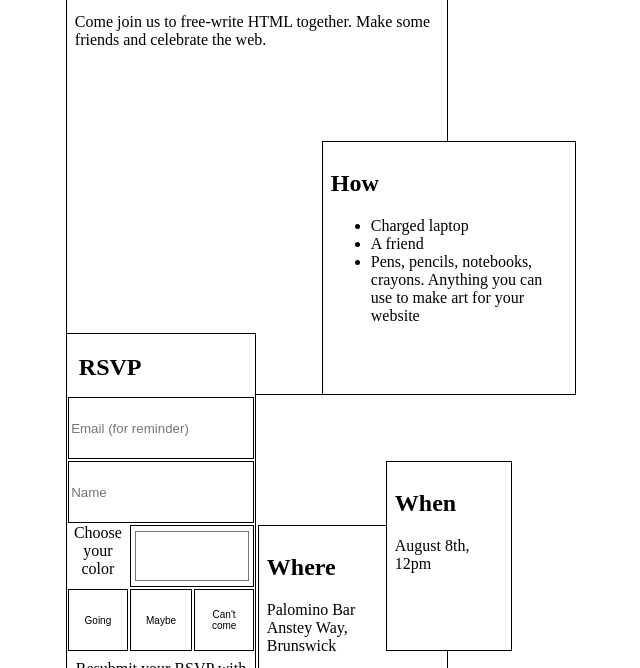
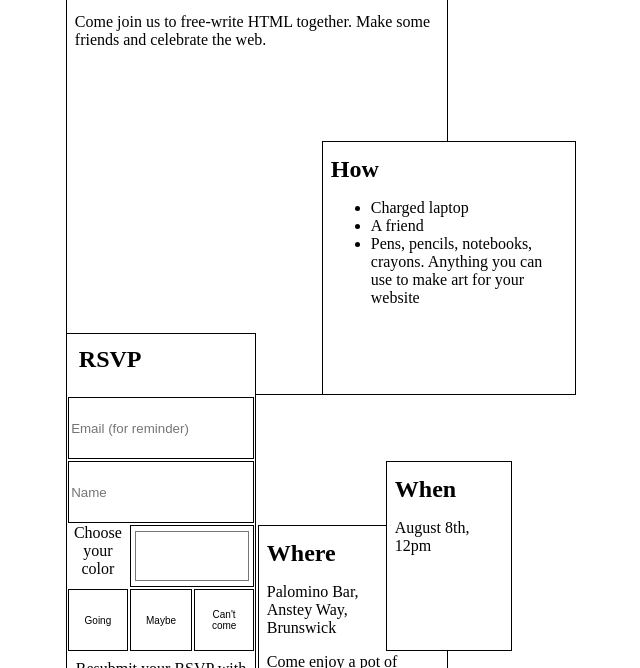
Before and after one commit to avavuvu/htmlday2026, a plain HTML site: page index.html in a window 1280 px wide. Shown: the part 124-792 px from the top of the page, without its empty margins (319-959 px from the left). Drawn offline with Linux system fonts and the light colour scheme; no server answers.

Commit message:
fixed h2 padding

```diff
--- a/index.html
+++ b/index.html
@@ -101,6 +101,10 @@
                 align-items: center;
                 margin: 0;
                 padding: 0;
+            }
+
+            h2 {
+            margin: 0.25em 0;
             }
 
             main {
@@ -226,7 +230,7 @@
                     h2 {
                         grid-column: 1 / 4;
                         text-align: left;
-                        padding: 0 0.5em;
+                        padding: 0.25em 0.5em;
                     }
 
                     & .explanation {
@@ -278,7 +282,7 @@
 
             <section class="where">
                 <h2>Where</h2>
-                <p>Palomino Bar <br> Anstey Way, <br> Brunswick</p>
+                <p>Palomino Bar, <br> Anstey Way, <br> Brunswick</p>
                 <p>Come enjoy a pot of HTML.beer</p>
             </section>
 
```
